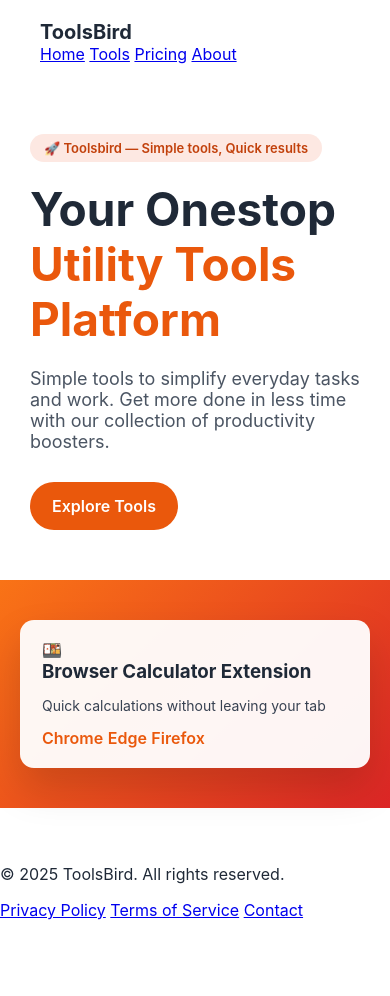
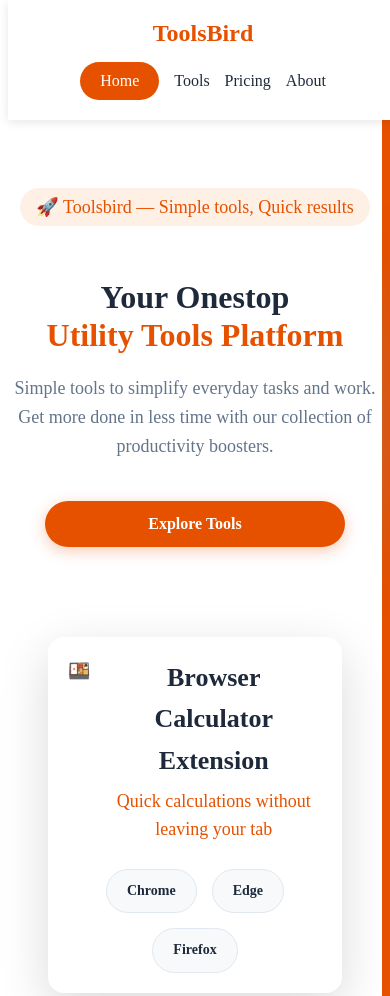
Before and after one commit to Toolsbird/toolsbird-home, a plain HTML site: page index.html in a window 390 px wide. Shown: the top 996 px of the page. Before the commit the page ends 920 px from the top, so only its background shows below. Drawn offline with Linux system fonts and the light colour scheme.

Commit message:
Refactor CSS for layout and styling improvements

```diff
--- a/style.css
+++ b/style.css
@@ -1,62 +1,123 @@
-* {
-  box-sizing: border-box;
+body {
+    background: white;
 }
 
-body {
-  margin: 0;
-  font-family: "Inter", "Segoe UI", Arial, sans-serif;
-  background: #fff;
-  color: #1f2937;
+html {
+    background: linear-gradient(to right, white 50%, #E65100 50%);
+    background-attachment: fixed;
+    min-height: 100vh;
 }
 
-/* TOP BAR */
+.container {
+    max-width: 1200px;
+    margin: 0 auto;
+    padding: 0 20px;
+}
+
+/* Header Styles */
 .top-bar {
-  padding: 20px 40px;
+    background-color: white;
+    box-shadow: 0 2px 10px rgba(0, 0, 0, 0.1);
+    padding: 20px 0;
+    position: fixed;
+    width: 100%;
+    top: 0;
+    z-index: 1000;
+}
+
+.top-bar .container {
+    display: flex;
+    justify-content: space-between;
+    align-items: center;
 }
 
 .logo {
-  font-size: 20px;
+    font-size: 24px;
     font-weight: 700;
+    color: #E65100;
 }
 
-/* HERO LAYOUT */
-.hero {
-  display: grid;
-  grid-template-columns: 1.1fr 1fr;
-  min-height: calc(100vh - 80px);
+.nav-menu {
+    display: flex;
+    align-items: center;
+    gap: 30px;
 }
 
-/* LEFT */
+.nav-menu a {
+    text-decoration: none;
+    color: #1e293b;
+    font-weight: 500;
+    transition: color 0.3s ease;
+}
+
+.nav-menu a:hover {
+    color: #E65100;
+}
+
+.nav-btn {
+    background: #E65100;
+    color: white !important;
+    padding: 10px 20px;
+    border-radius: 20px;
+    font-weight: 600;
+}
+
+/* Hero Section */
+.hero {
+    display: flex;
+    min-height: 100vh;
+    width: 100%;
+    padding-top: 80px;
+    background-color: white;
+}
+
+.hero .container {
+    display: flex;
+    align-items: center;
+    justify-content: space-between;
+    height: 100%;
+    padding: 40px 0;
+    width: 100%;
+}
+
+/* LEFT SECTION */
 .hero-left {
-  padding: 80px 80px 80px 60px;
+    flex: 1;
+    padding-right: 40px;
+    display: flex;
+    flex-direction: column;
+    justify-content: center;
 }
 
 .badge {
-  display: inline-block;
-  background: #fde8e2;
-  color: #c2410c;
-  padding: 6px 14px;
+    background: #FFF0E6;
+    color: #E65100;
+    padding: 8px 16px;
     border-radius: 20px;
-  font-size: 13px;
-  font-weight: 600;
-  margin-bottom: 20px;
+    font-size: 18px;
+    font-weight: 500;
+    margin-bottom: 25px;
+    width: fit-content;
 }
 
-.hero-left h1 {
-  font-size: 46px;
+h1 {
+    font-size: 52px;
+    color: #1e293b;
     line-height: 1.2;
-  margin: 0 0 20px;
+    margin-bottom: 20px;
+    font-weight: 800;
 }
 
-.hero-left h1 span {
-  color: #ea580c;
+.highlight {
+    color: #E65100;
 }
 
 .subtitle {
+    color: #64748b;
+    margin: 0 0 40px;
     font-size: 18px;
-  color: #4b5563;
-  max-width: 520px;
-  margin-bottom: 30px;
+    line-height: 1.6;
+    max-width: 500px;
 }
 
 .cta-buttons {
@@ -64,73 +125,273 @@ body {
     gap: 15px;
 }
 
-.btn-primary {
-  background: #ea580c;
-  color: #fff;
-  padding: 14px 22px;
+.btn-primary, .btn-secondary {
+    padding: 14px 28px;
     border-radius: 30px;
     text-decoration: none;
     font-weight: 600;
+    display: inline-block;
+    transition: all 0.3s ease;
+}
+
+.btn-primary {
+    background: #E65100;
+    color: white;
+    box-shadow: 0 4px 15px rgba(230, 81, 0, 0.3);
+}
+
+.btn-primary:hover {
+    background: #cc4700;
+    transform: translateY(-2px);
+    box-shadow: 0 6px 20px rgba(230, 81, 0, 0.4);
 }
 
 .btn-secondary {
-  border: 1px solid #d1d5db;
-  padding: 14px 22px;
+    background: transparent;
+    color: #E65100;
+    border: 2px solid #E65100;
+}
+
+.btn-secondary:hover {
+    background: #fff5f0;
+    transform: translateY(-2px);
+}
+
+/* RIGHT SECTION */
+.hero-right {
+    flex: 1;
+    display: flex;
+    align-items: center;
+    justify-content: flex-end;
+    position: relative;
+    padding: 40px;
+}
+
+.hero-right::before {
+    content: '';
+    position: fixed;
+    top: 0;
+    right: 0;
+    width: 50%;
+    height: 100%;
+    background: #E65100;
+    z-index: -2;
+    border-radius: 60px 0 0 0;
+}
+
+.hero-right::after {
+    content: '';
+    position: fixed;
+    top: 0;
+    right: 0;
+    width: 50%;
+    height: 100%;
+    background:
+        radial-gradient(circle at 20% 50%, rgba(255, 255, 255, 0.15) 0%, transparent 50%),
+        radial-gradient(circle at 40% 50%, rgba(255, 255, 255, 0.1) 0%, transparent 50%),
+        radial-gradient(circle at 60% 50%, rgba(0, 0, 0, 0.05) 0%, transparent 50%),
+        radial-gradient(circle at 80% 50%, rgba(0, 0, 0, 0.08) 0%, transparent 50%);
+    pointer-events: none;
+    z-index: -2;
+    filter: blur(3px);
+    border-radius: 60px 0 0 0;
+}
+
+.tool-showcase {
+    width: 100%;
+    max-width: 450px;
+    perspective: 1000px;
+    position: relative;
+    z-index: 1;
+}
+
+.tool-card {
+    background: white;
+    border-radius: 16px;
+    padding: 20px;
+    box-shadow: 0 15px 50px rgba(0, 0, 0, 0.15);
+    transform: rotateY(-5deg);
+    transition: transform 0.5s ease;
+    font-size: 18px;
+    line-height: 1.6;
+}
+
+.tool-card:hover {
+    transform: rotateY(0deg);
+}
+
+.card-header {
+    display: flex;
+    align-items: flex-start;
+    gap: 15px;
+    margin-bottom: 20px;
+}
+
+.card-header h3 {
+    margin: 0 0 5px 0;
+    font-size: 26px;
+    color: #1e293b;
+    font-weight: 700;
+}
+
+.card-subtitle {
+    margin: 0;
+    font-size: 18px;
+    color: #E65100;
+    font-weight: 500;
+}
+
+.browser-links {
+    margin-top: 25px;
+    display: flex;
+    gap: 15px;
+    flex-wrap: wrap;
+}
+
+.download-btn {
+    background: #f8f9fa;
+    color: #1e293b;
+    padding: 10px 20px;
     border-radius: 30px;
     text-decoration: none;
-  color: #111827;
     font-weight: 600;
+    font-size: 14px;
+    border: 1px solid #e2e8f0;
+    transition: all 0.3s ease;
 }
 
-/* RIGHT */
-.hero-right {
-  background: linear-gradient(135deg, #f97316, #dc2626);
-  padding: 80px 50px;
-  display: flex;
-  flex-direction: column;
-  gap: 20px;
-  justify-content: top;
+.download-btn:hover {
+    background: #E65100;
+    color: white;
+    border-color: #E65100;
 }
 
-/* CARDS */
-.tool-card {
-  background: rgba(255, 255, 255, 0.95);
-  padding: 20px 22px;
-  border-radius: 14px;
-  box-shadow: 0 20px 40px rgba(0, 0, 0, 0.15);
+/* Footer */
+.footer {
+    background: #f8fafc;
+    padding: 30px 0;
+    border-top: 1px solid #e2e8f0;
 }
 
-.tool-card h3 {
-  margin: 0 0 8px;
+.footer .container {
+    display: flex;
+    justify-content: space-between;
+    align-items: center;
 }
 
-.tool-card p {
-  font-size: 14px;
-  color: #374151;
+.footer p {
+    color: #64748b;
+    margin: 0;
 }
 
-.tool-card a {
-  text-decoration: none;
-  font-weight: 600;
-  color: #ea580c;
+.footer-links {
+    display: flex;
+    gap: 20px;
 }
 
-/* Highlight main tool */
-.tool-card.highlight {
-  border: 2px solid #fb923c;
+.footer-links a {
+    color: #64748b;
+    text-decoration: none;
+    font-size: 14px;
+    transition: color 0.3s ease;
 }
 
-/* RESPONSIVE */
-@media (max-width: 900px) {
-  .hero {
-    grid-template-columns: 1fr;
+.footer-links a:hover {
+    color: #E65100;
 }
 
-  .hero-right {
-    padding: 40px 20px;
+/* Responsive Design */
+@media (max-width: 992px) {
+    .hero .container {
+        flex-direction: column;
+        text-align: center;
+        padding: 60px 0;
     }
 
     .hero-left {
-    padding: 50px 30px;
+        padding-right: 0;
+        margin-bottom: 50px;
+        align-items: center;
+    }
+
+    .subtitle {
+        max-width: 100%;
+        margin-left: auto;
+        margin-right: auto;
+    }
+
+    .cta-buttons {
+        justify-content: center;
+    }
+
+    .badge {
+        margin-left: auto;
+        margin-right: auto;
+    }
+
+    h1 {
+        font-size: 42px;
+    }
+
+    .tool-showcase {
+        max-width: 100%;
+    }
+
+    .tool-card {
+        transform: none;
+    }
+
+    .card-header {
+        justify-content: center;
+    }
+
+    .browser-links {
+        justify-content: center;
+    }
+
+    .footer .container {
+        flex-direction: column;
+        gap: 20px;
     }
 }
+
+@media (max-width: 768px) {
+    .nav-menu {
+        gap: 15px;
+    }
+
+    h1 {
+        font-size: 36px;
+    }
+
+    .cta-buttons {
+        flex-direction: column;
+        width: 100%;
+        max-width: 300px;
+        margin: 0 auto;
+    }
+
+    .btn-primary, .btn-secondary {
+        text-align: center;
+    }
+}
+
+@media (max-width: 576px) {
+    .top-bar .container {
+        flex-direction: column;
+        gap: 15px;
+    }
+
+    .nav-menu {
+        flex-wrap: wrap;
+        justify-content: center;
+    }
+
+    h1 {
+        font-size: 32px;
+    }
+
+    .hero {
+        padding-top: 120px;
+    }
+}
```
Lines whose indentation alone changed are shown as unchanged.
